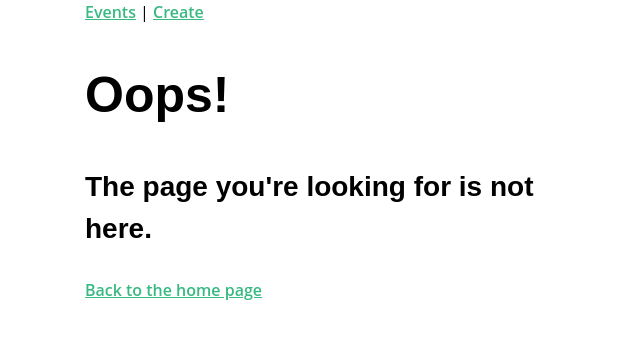
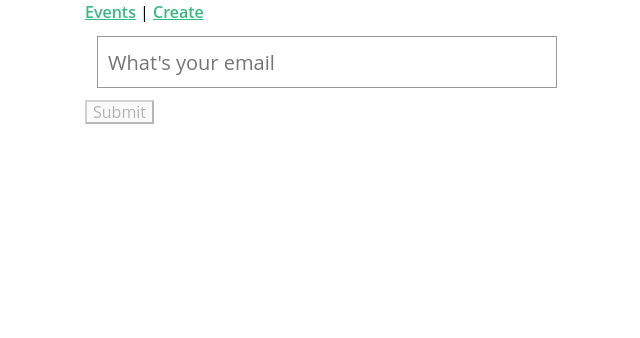
Before and after one commit to training-yoyosan/real-world-vue3, a Vue app: page /example in a window 1280 px wide. Shown: the top 338 px of the page, without its empty margins (325-965 px from the left). Built offline with nearby package versions, Linux system fonts and the light colour scheme.

Commit message:
add vuelidate(next) on a example view

```diff
--- a/package.json
+++ b/package.json
@@ -8,6 +8,8 @@
     "lint": "vue-cli-service lint"
   },
   "dependencies": {
+    "@vuelidate/core": "^2.0.0-alpha.18",
+    "@vuelidate/validators": "^2.0.0-alpha.15",
     "axios": "^0.21.1",
     "core-js": "^3.6.5",
     "lodash": "^4.17.21",
--- a/src/App.vue
+++ b/src/App.vue
@@ -257,6 +257,14 @@ textarea {
   display: none;
 }
 
+.error {
+  border: 1px solid red;
+}
+
+.errorMessage {
+  color: red;
+}
+
 select {
   width: 100%;
   height: 52px;
--- a/src/router/index.js
+++ b/src/router/index.js
@@ -48,6 +48,10 @@ const routes = [
       import(/* webpackChunkName: "about" */ '../views/About.vue'),
   },
   {
+    path: '/example',
+    component: () => import('@/views/Example.vue'),
+  },
+  {
     path: '/network-error',
     name: 'NetworkError',
     component: NetworkError,
--- /dev/null
+++ b/src/views/Example.vue
@@ -0,0 +1,53 @@
+<template>
+  <form @submit.prevent="submit">
+    <input
+      type="text"
+      placeholder="What's your email"
+      v-model="email"
+      style="margin: 12px"
+      :class="{ error: v$.email.$error }"
+      @blur="v$.$touch"
+    />
+    <p v-if="v$.email.$error" class="errorMessage">
+      {{ v$.email.$errors ? v$.email.$errors[0].$message : '' }}
+    </p>
+    <button :disabled="v$.$invalid" type="submit">Submit</button>
+    <p v-if="v$.$error" class="errorMessage">
+      Please fill out the required fields
+    </p>
+  </form>
+</template>
+
+<script>
+import { useVuelidate } from '@vuelidate/core'
+import { email, required } from '@vuelidate/validators'
+
+export default {
+  name: 'Example',
+
+  data() {
+    return {
+      email: null,
+    }
+  },
+
+  setup: () => ({ v$: useVuelidate() }),
+
+  validations() {
+    return {
+      email: { required, email },
+    }
+  },
+
+  methods: {
+    submit() {
+      this.v$.$touch()
+      if (!this.v$.$error) {
+        console.log('Form submitted', this.email)
+      }
+    },
+  },
+}
+</script>
+
+<style scoped></style>
```
Also changed, not shown: 1 other file (tests, documents, lock files or other folders).
